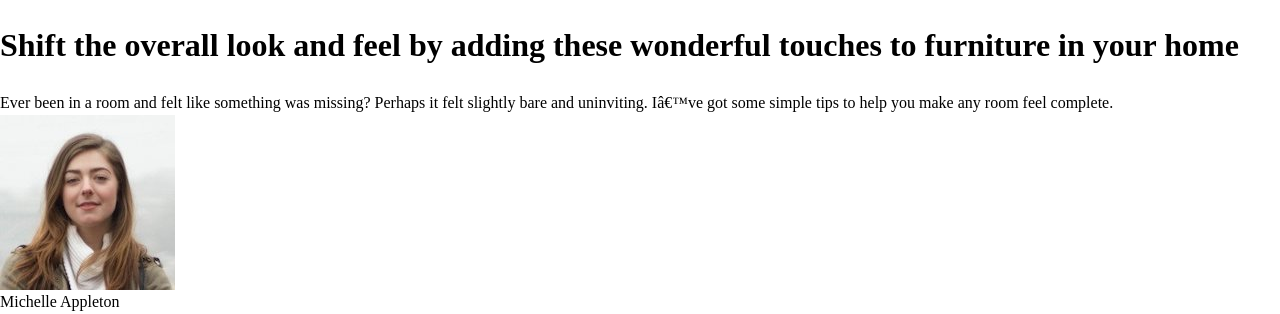
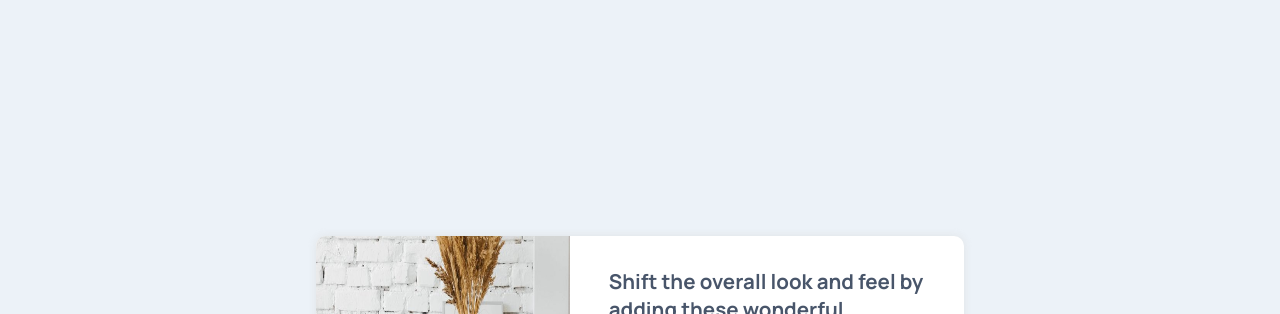
Before and after one commit to ehoda9/Article-Preview-Component, a plain HTML site: page index.html in a window 1280 px wide. Shown: the top 314 px of the page. Drawn offline with Linux system fonts and the light colour scheme; the site is published under a folder, as on GitHub Pages, so addresses that start at the root find nothing.

Commit message:
Update index.html

```diff
--- a/index.html
+++ b/index.html
@@ -18,7 +18,7 @@
       rel="stylesheet"
     />
     <link rel="stylesheet" href="./app/css/reset.css" />
-    <link rel="stylesheet" href="/app/css/main.css" />
+    <link rel="stylesheet" href="./app/css/main.css" />
     <title>Article preview component</title>
   </head>
 
```
